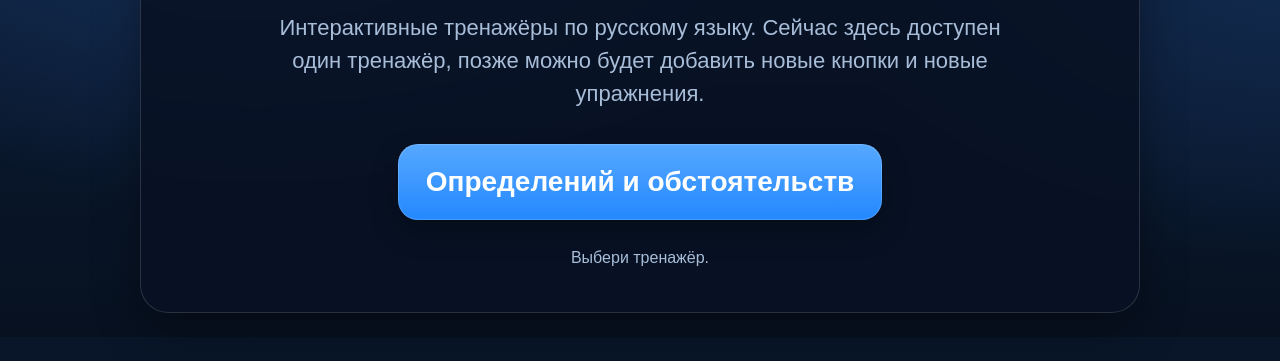
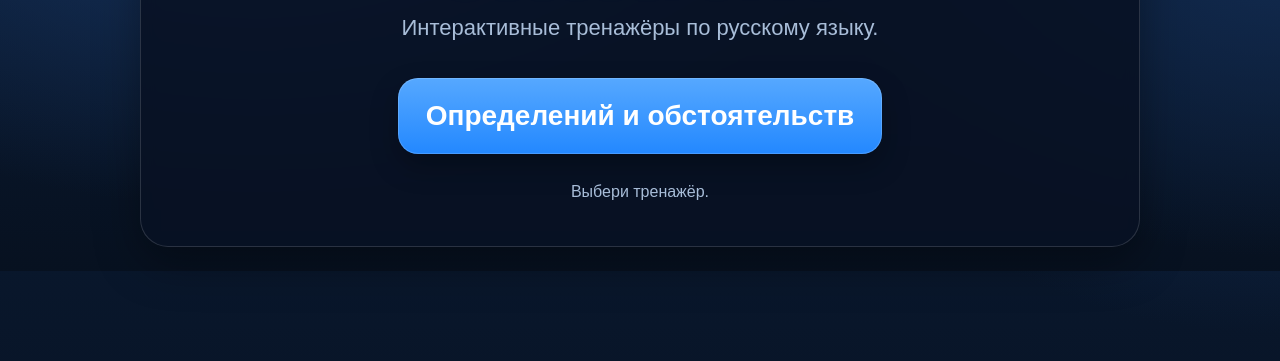
Before and after one commit to Lianta9265/obosoblenie, a plain HTML site: page index.html in a window 1280 px wide. Shown: the part 141-502 px from the top of the page. Drawn offline with Linux system fonts and the light colour scheme.

Commit message:
Update index.html

```diff
--- a/index.html
+++ b/index.html
@@ -133,7 +133,6 @@
 
       <p class="subtitle">
         Интерактивные тренажёры по русскому языку.
-        Сейчас здесь доступен один тренажёр, позже можно будет добавить новые кнопки и новые упражнения.
       </p>
 
       <div class="menu">
```
